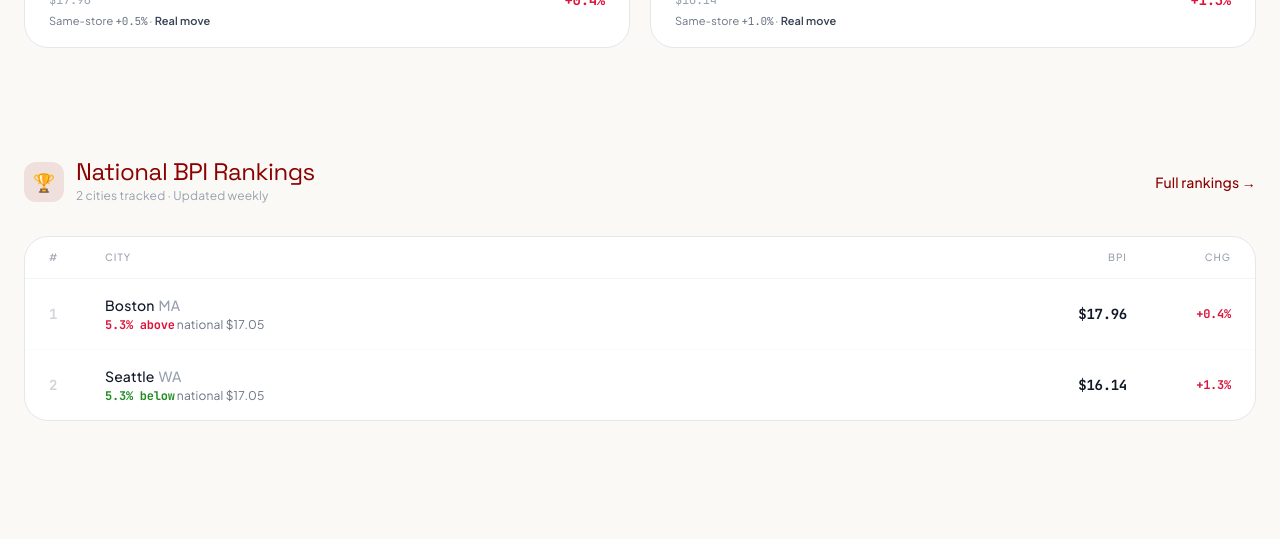
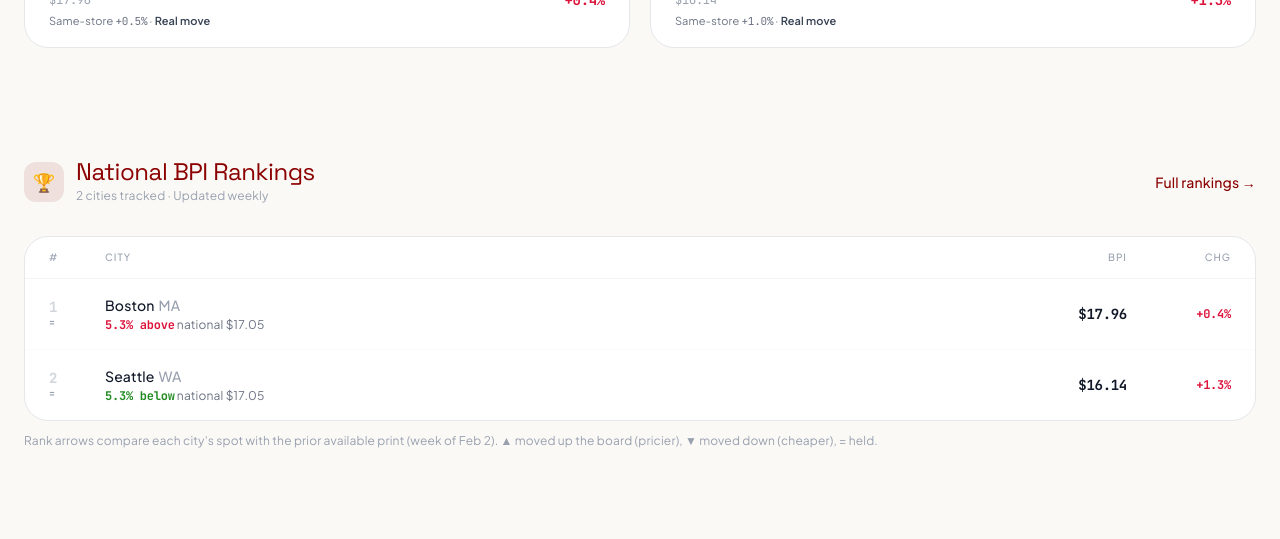
Before and after one commit to robroyhobbs/burgerprice, a Next.js app: page / in a window 1280 px wide. Shown: the part 2959-3498 px from the top of the page. Built offline with nearby package versions, Linux system fonts and the light colour scheme; no server answers; the database is empty.

Commit message:
Leaderboard: rank movement vs prior available print (src/components/leaderboard.tsx)

```diff
--- a/src/components/leaderboard.tsx
+++ b/src/components/leaderboard.tsx
@@ -1,6 +1,40 @@
 import type { CityDashboardData } from "@/lib/types";
 import { vsNationalPct } from "@/lib/bpi";
 import Link from "next/link";
+import { buildRankMovements, type RankMove } from "@/lib/rank-ladder";
+import { formatTapeWeek } from "@/lib/city-readout";
+
+function MoveBadge({ move }: { move: RankMove | undefined }) {
+  if (!move || move.delta == null || move.prevRank == null) return null;
+  if (move.delta === 0) {
+    return (
+      <span
+        className="bpi-number block text-[10px] font-bold text-gray-400 leading-none mt-1"
+        title={`Held at #${move.rank}`}
+        aria-label={`Held at number ${move.rank}`}
+      >
+        =
+      </span>
+    );
+  }
+  const up = move.delta > 0;
+  const spots = Math.abs(move.delta);
+  const unit = spots === 1 ? "spot" : "spots";
+  return (
+    <span
+      className={`bpi-number block text-[10px] font-bold leading-none mt-1 ${
+        up
+          ? "text-negative dark:text-red-400"
+          : "text-lettuce dark:text-lettuce-light"
+      }`}
+      title={`${up ? "Up" : "Down"} ${spots} ${unit}: from #${move.prevRank} to #${move.rank}`}
+      aria-label={`${up ? "Up" : "Down"} ${spots} ${unit}, from number ${move.prevRank} to number ${move.rank}`}
+    >
+      {up ? "▲" : "▼"}
+      {spots}
+    </span>
+  );
+}
 
 interface LeaderboardProps {
   cities: CityDashboardData[];
@@ -28,6 +62,12 @@ export function Leaderboard({
       if (b.bpi === null) return -1;
       return b.bpi - a.bpi;
     });
+
+  const moves = buildRankMovements(cities);
+  const compared = Array.from(moves.values()).find((m) => m.prevWeekOf != null);
+  const prevWeekLabel = compared?.prevWeekOf
+    ? formatTapeWeek(compared.prevWeekOf)
+    : null;
 
   return (
     <section className="max-w-7xl mx-auto px-6 py-10">
@@ -77,8 +117,11 @@ export function Leaderboard({
               href={`/cities/${item.city.slug}`}
               className="grid grid-cols-[3rem_1fr_6rem_5rem] md:grid-cols-[3rem_1fr_7rem_6rem] gap-2 px-6 py-4 border-b border-gray-50 dark:border-grill-lighter/50 last:border-b-0 hover:bg-gray-50 dark:hover:bg-grill transition-colors items-center"
             >
-              <span className="bpi-number text-sm font-bold text-gray-300 dark:text-gray-600">
-                {rank}
+              <span>
+                <span className="bpi-number text-sm font-bold text-gray-300 dark:text-gray-600 block leading-none">
+                  {rank}
+                </span>
+                <MoveBadge move={moves.get(item.city.slug)} />
               </span>
               <div className="min-w-0">
                 <span className="font-medium text-sm text-gray-900 dark:text-white truncate block">
@@ -129,6 +172,13 @@ export function Leaderboard({
           );
         })}
       </div>
+      {prevWeekLabel && (
+        <p className="mt-3 text-xs text-gray-400">
+          Rank arrows compare each city&apos;s spot with the prior available
+          print (week of {prevWeekLabel}). ▲ moved up the board (pricier), ▼
+          moved down (cheaper), = held.
+        </p>
+      )}
     </section>
   );
 }
```
